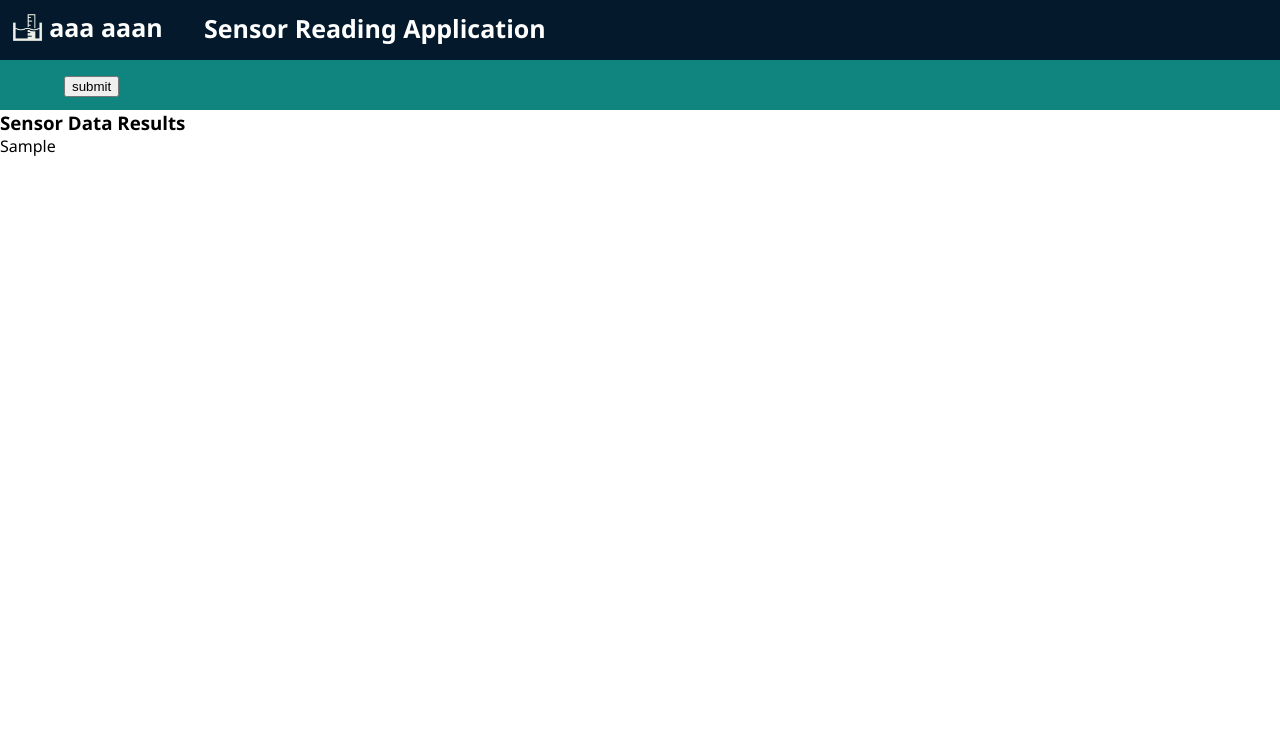
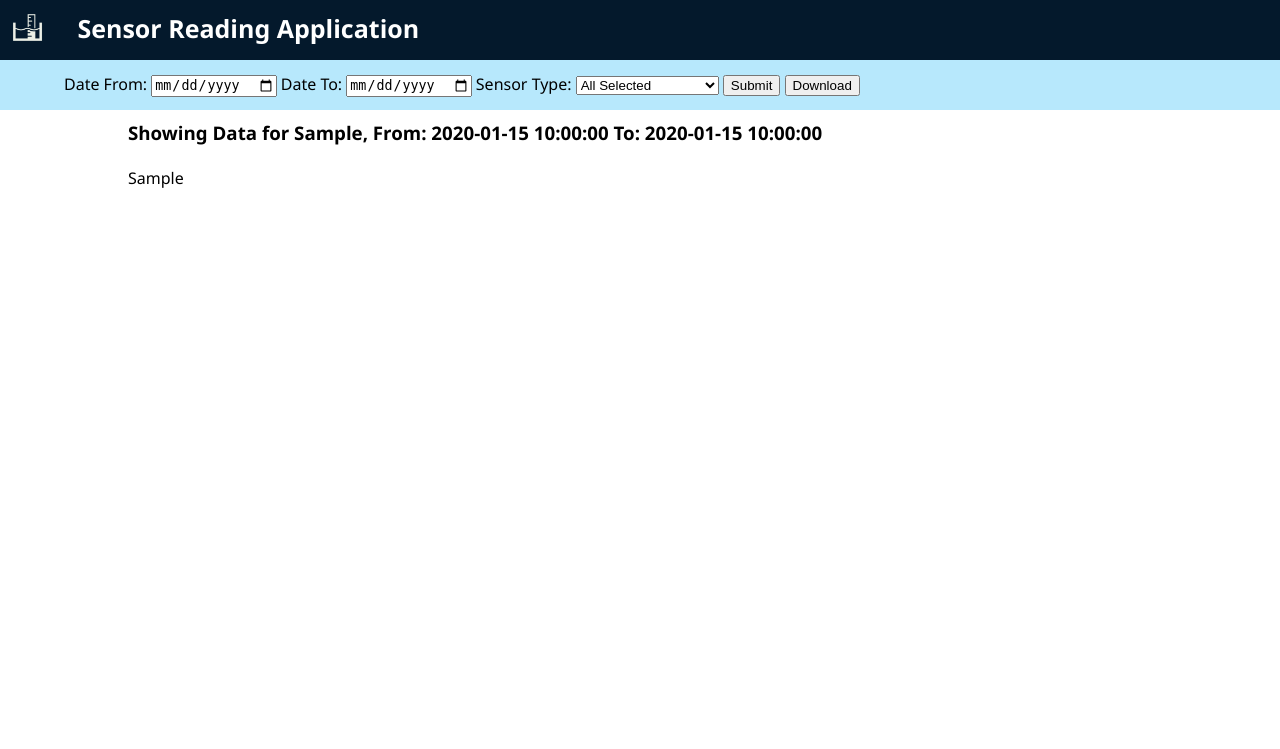
Before and after one commit to ganeshmuni47/Sensor_API, a Flask app: template templates/index.html in a window 1280 px wide. Shown: the top 749 px of the page. Run offline with Flask 3, Linux system fonts and the light colour scheme; the template is opened without the code that fills it: most values are stand-ins (such as "Sample title", 1, 10 or a date in 2020).

Commit message:
20231227 - Inital Draft Application

```diff
--- a/app.py
+++ b/app.py
@@ -1,4 +1,4 @@
-from flask import Flask, render_template, request, redirect, session, url_for, jsonify, abort
+from flask import Flask, render_template, request, redirect, session, url_for, jsonify, abort, send_file
 # from flask_sqlalchemy import SQLAlchemy
 import json
 from datetime import datetime
@@ -12,6 +12,7 @@
 import pandas as pd
 
 app = Flask(__name__)
+app.secret_key = '1uybRXm+ZiS+L/yaoC4='
 static_path = os.path.abspath("./static")
 app.config['UPLOAD_FOLDER'] = os.path.join(static_path, 'uploads')
 app.config['MAX_CONTENT_LENGTH'] = 10 * 1024 * 1024
@@ -19,11 +20,58 @@
 print(app.config['UPLOAD_FOLDER'])
 server_name = 'localhost'
 
-@app.route('/')
+page_defaults = {
+    "date_from" : datetime.today().strftime("%Y-%m-%d"),
+    "date_to" : datetime.today().strftime("%Y-%m-%d"),
+    "sensor_type" : "%"
+}
+
+@app.route('/',methods=["GET", "POST"])
 def index():
-    sensor_data = utils.sql_utils.sql_to_html(utils.sql_utils.sql_1)
-    print(sensor_data)
-    return render_template('index.html',table_data = sensor_data)
+    if(request.method=="POST"):
+        print("#== Method POST ==#")
+        if(request.form.get('submit')):
+            date_from = request.form['date-from']
+            date_to = request.form['date-to']
+            sensor_type = request.form['sensor-type']
+            sensor_data = utils.sql_utils.sql_to_html(utils.sql_utils.sql_2.format(date_from,date_to,sensor_type),static_path)
+            if(sensor_type=='%'):
+                sensor_type_file = 'All'
+            else:
+                sensor_type_file = sensor_type
+            session['data']['date_from'] = date_from
+            session['data']['date_to'] = date_to
+            session['data']['sensor_type'] = sensor_type_file
+            return render_template('index.html',table_data = sensor_data, data = session['data'])
+
+        if(request.form.get('download')):
+            date_from = request.form['date-from']
+            date_to = request.form['date-to']
+            sensor_type = request.form['sensor-type']
+            sensor_data = utils.sql_utils.sql_to_html(utils.sql_utils.sql_2.format(date_from,date_to,sensor_type),static_path)
+            path = static_path+"\\temp_data\\temp.csv"
+            if(sensor_type=='%'):
+                sensor_type_file = 'All'
+            else:
+                sensor_type_file = sensor_type
+            file_name = f"SensorData_{sensor_type_file}_{date_from}_{date_to}.csv"
+            return send_file(path, as_attachment=True, download_name=file_name)
+    else:
+        session['data'] = {}
+        date_from = page_defaults['date_from']
+        date_to = page_defaults['date_to']
+        sensor_type = "%"
+        sensor_data = utils.sql_utils.sql_to_html(utils.sql_utils.sql_2.format(date_from,date_to,sensor_type),static_path)
+        sensor_type_file = ''
+        if(sensor_type=='%'):
+            sensor_type_file = 'All'
+        else:
+            sensor_type_file = sensor_type
+        session['data']['date_from'] = date_from
+        session['data']['date_to'] = date_to
+        session['data']['sensor_type'] = sensor_type_file
+
+        return render_template('index.html',table_data = sensor_data, data = session['data'])
 
 # Reading Data
 # http://localhost:8008/send_data/test_sensor/?data={%22value%22:30.1}
--- a/static/css/styles.css
+++ b/static/css/styles.css
@@ -27,25 +27,25 @@
 }
 .hw-left{
     display: inline-block;
-    width: 15%;
+    width: 5%;
     /* background-color: rgb(255, 255, 255); */
     vertical-align: middle;
 }
 .hw-mid{
     display: inline-block;
-    width: 60%;
+    width: 65%;
     margin: auto;
     vertical-align: middle;
     /* background-color: bisque; */
 }
 .hw-right{
     display: inline-block;
-    width: 24%;
+    width: 29%;
     min-height: 1px;
     /*background-color: blanchedalmond;*/
 }
 div.control-panel{
-    background-color: #10857f;
+    background-color: #b7e8fc;
     display: flex;
     box-sizing: border-box;
     height: 50px;
@@ -55,14 +55,15 @@
 }
 div.main-left{
     display: inline-block;
-    width: 70%;
-    min-height: 80vh;
+    width: 100%;
+    padding: 10px 10% 10px 10%;
+    box-sizing: border-box;
 }
-div.main-right{
+/* div.main-right{
     display: inline-block;
-    width: 30%;
+    width: 50%;
     height: 100%;
-}
+} */
 main{
     padding-bottom: 5vh;
 }
@@ -71,22 +72,22 @@
     font-family: Arial, Helvetica, sans-serif;
     border-collapse: collapse;
     width: 100%;
-    font-size: 12px;
+    font-size: 15px;
 }
 #data_table td, #data_table th {
-border: 1px solid #000000;
-padding: 2px;
+border: 0px solid #727272;
+padding: 5px;
 /* background-color: white; */
 }
-#data_table tr:nth-child(even){background-color: #fff2db;}
+#data_table tr:nth-child(even){background-color: #f2f7f8;}
 #data_table tr:hover {background-color: #ddd;}
 #data_table th {
 padding-top: 4px;
 padding-bottom: 4px;
 text-align: left;
-background-color: #14161a;
+background-color: #09192c;
 color: white;
-font-size: 14px;
+font-size: 15px;
 }
 footer {
     background-color: #333; /* Set the background color */
--- a/templates/index.html
+++ b/templates/index.html
@@ -11,7 +11,7 @@
         <div class="header-wrapper">
             <div class="hw-left">
                 <img src="{{url_for('static',filename='media/flow_sensor1.png')}}" alt="logo image" class="logo">
-                <h3 style="display: inline-block; font-size: 25px; margin-top: 0px;">aaa aaan  </h3>
+                <h3 style="display: inline-block; font-size: 25px; margin-top: 0px;"></h3>
             </div>
             <div class="hw-mid">
                 <h3 style="font-size: 25px;">Sensor Reading Application</h3>
@@ -20,18 +20,31 @@
             </div>
         </div>
         <div class="control-panel">
-            <form action="control-submit" class="controls">
-                <input type="button" value="submit">
+            <form action="/" method="POST" class="controls">
+                <label for="date-from">Date From: </label>
+                <input type="date" name="date-from" id="date-from" value="{{ data['date_from'] }}" required>
+
+                <label for="date-To">Date To: </label>
+                <input type="date" name="date-to" d="date-to" value="{{ data['date_to'] }}" required>
+
+                <label for="select-sensor">Sensor Type: </label>
+                <select name="sensor-type" id="select-sensor" required>
+                    <option value="%">All Selected</option Selected>
+                    <option value="Test Sensor">Test Sensor</option>
+                    <option value="Force Sensor">Force Sensor</option>
+                    <option value="Temperature Sensor">Temperature Sensor</option>
+                    <option value="Fluid Sensor">Fluid Sensor</option>
+                  </select>
+
+                <input type="submit" name="submit" value="Submit">
+                <input type="submit" name="download" value="Download" >
             </form>
         </div>
     </header>
     <main>
         <div class="main-left">
-            <h3>Sensor Data Results</h3>
+            <h3>Showing Data for {{ data['sensor_type'] }}, From: {{ data['date_from'] }} To: {{ data['date_to'] }}</h3><br>
             {{ table_data|safe}}
-        </div>
-        <div class="main-right">
-
         </div>
     </main>
     <footer>
```
Also changed, not shown: static/temp_data/temp.csv (added, +60 -0 lines), utils.py (+9 -2 lines).
